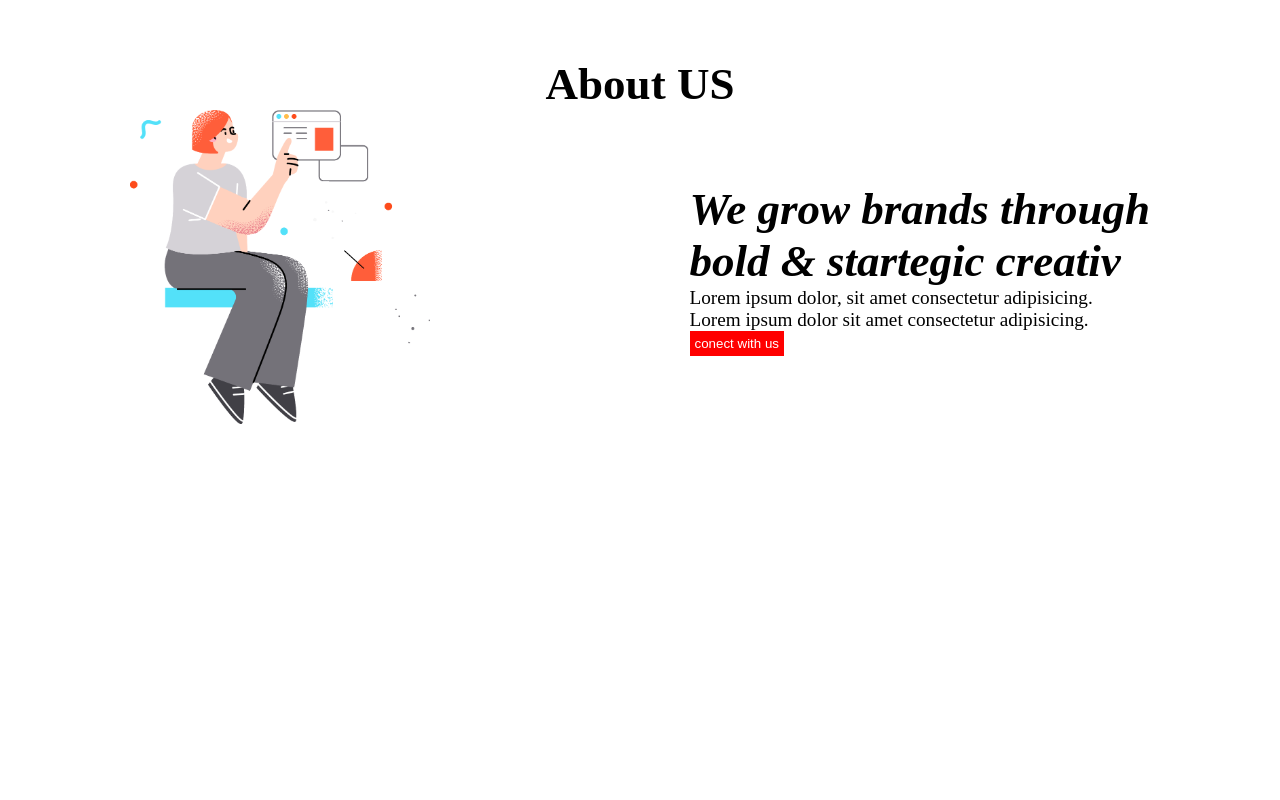
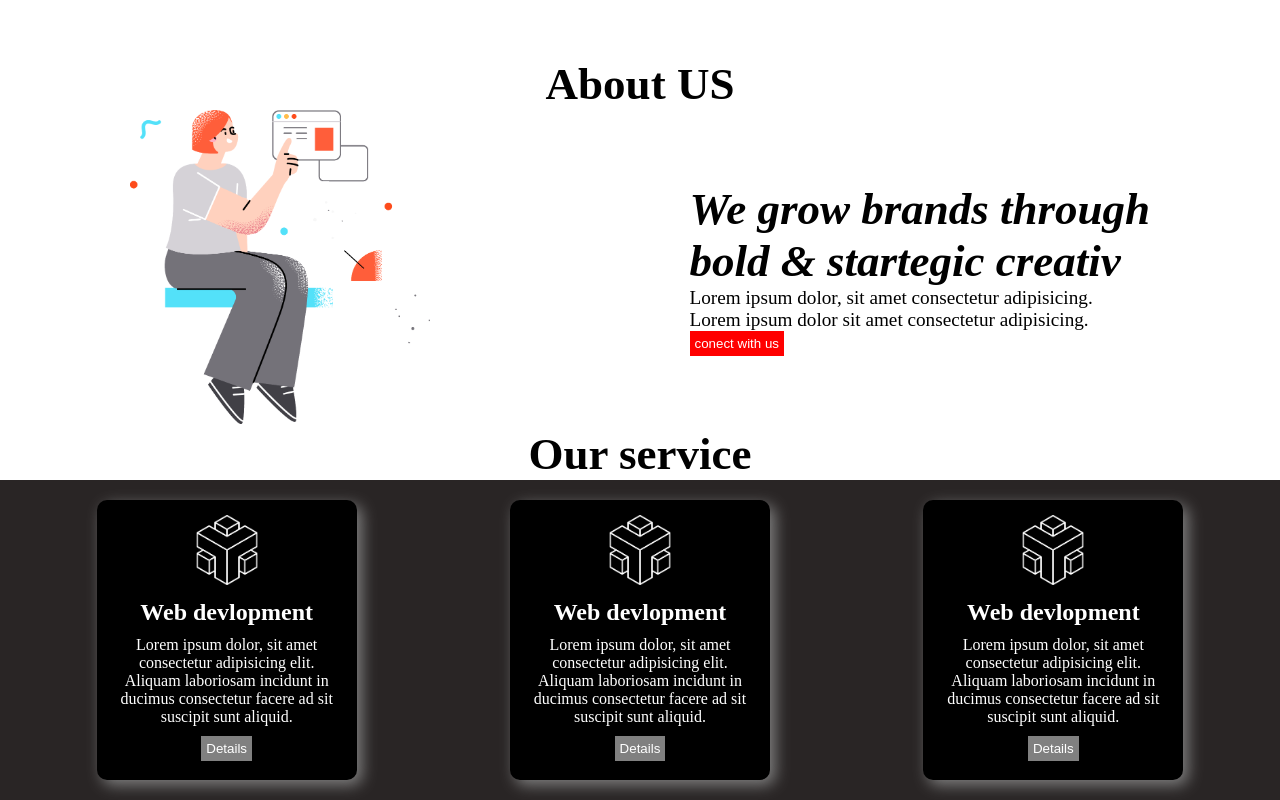
Before and after one commit to AmitHasan01/concetual-first-website, a plain HTML site: page index.html in a window 1280 px wide. Shown: the part 785-1585 px from the top of the page. Before the commit the page ends 1213 px from the top, so only its background shows below. Drawn offline with Linux system fonts and the light colour scheme.

Commit message:
add my code

```diff
--- a/index.html
+++ b/index.html
@@ -54,6 +54,30 @@
 
 
         </section>
+        <section>
+            <h1 class="main-ab">Our service</h1>
+            <div class="main-box">
+                <div class="se-box">
+                    <img class=" last-img" src="/icon/0.png" alt="">
+                    <h1 class="box-titel">Web devlopment</h1>
+                    <p>Lorem ipsum dolor, sit amet consectetur adipisicing elit. Aliquam laboriosam incidunt in ducimus consectetur facere ad sit suscipit sunt aliquid.</p>
+                    <button class="but box-btn">Details</button>
+                </div>
+                <div class="se-box">
+                    <img class=" last-img" src="/icon/0.png" alt="">
+                    <h1 class="box-titel">Web devlopment</h1>
+                    <p>Lorem ipsum dolor, sit amet consectetur adipisicing elit. Aliquam laboriosam incidunt in ducimus consectetur facere ad sit suscipit sunt aliquid.</p>
+                    <button class="but box-btn">Details</button>
+                </div>
+                <div class="se-box">
+                    <img class=" last-img" src="/icon/0.png" alt="">
+                    <h1 class="box-titel">Web devlopment</h1>
+                    <p>Lorem ipsum dolor, sit amet consectetur adipisicing elit. Aliquam laboriosam incidunt in ducimus consectetur facere ad sit suscipit sunt aliquid.</p>
+                    <button class="but box-btn">Details</button>
+                </div>
+            </div>
+
+        </section>
     </main>
     <footer></footer>
 </body>
--- a/style/index.css
+++ b/style/index.css
@@ -100,3 +100,34 @@
     padding: 5px;
 
 }
+.main-box{
+    display: flex;
+    justify-content: space-around;
+    padding:20px;
+    background-color: rgb(41, 37, 37);
+
+}
+.se-box{
+    width: 230px;
+    height: 250px;
+    box-shadow: 5px 5px 15px gray;
+    background-color: black;
+    text-align: center;
+    color: white;
+    padding: 15px;
+    border-radius: 10px;
+
+}
+.last-img{
+    width:70px;
+    /* height: 230px; */
+    /* box-shadow: 5px 5px 15px grey; */
+
+}
+.box-btn{
+    background-color: gray;
+    margin-top: 10px;
+}
+.box-titel{
+    padding: 10px;
+}
```
Also changed, not shown: icon/0.png (added).
